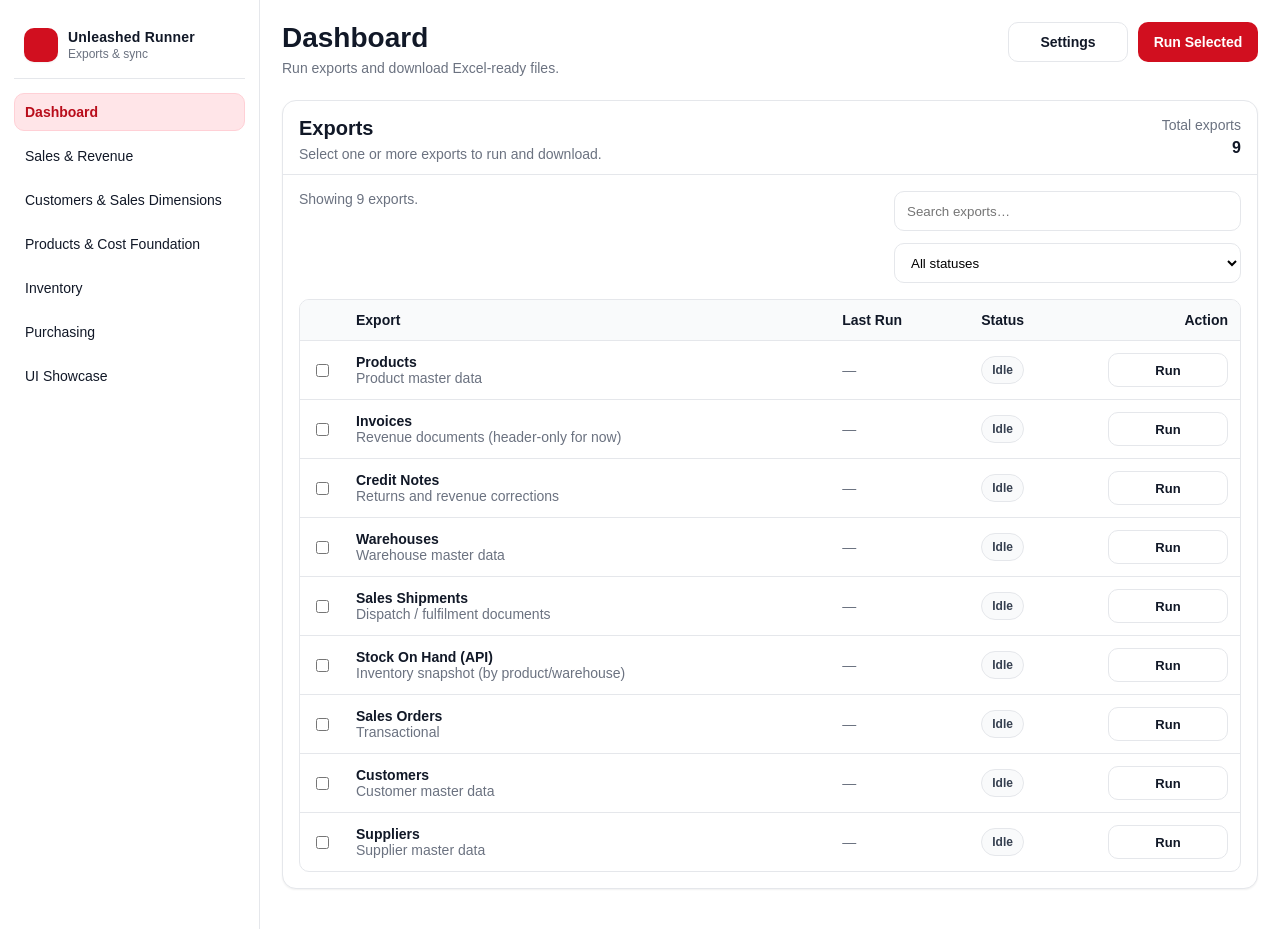
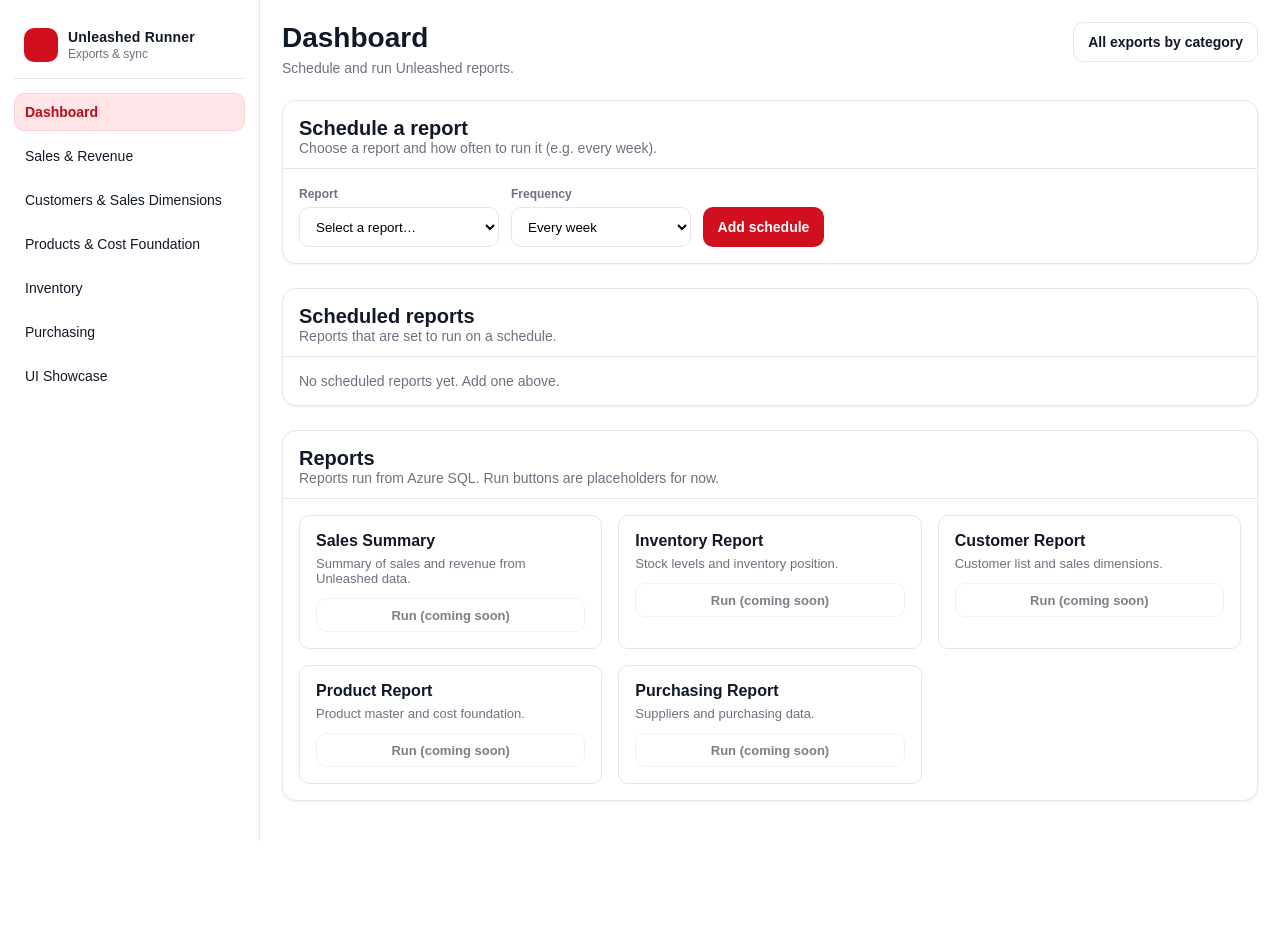
Before and after one commit to LeeKnowles02/unleashed_api, a Flask app: page / in a window 1280 px wide. After the commit the page ends 841 px from the top, so only its background shows below. Run offline with Flask 3, Linux system fonts and the light colour scheme.

Commit message:
Update the dashboard UI for reporting, and add a scheduler

```diff
--- a/app.py
+++ b/app.py
@@ -1,9 +1,10 @@
 from dotenv import load_dotenv
 from db import start_run, finish_run
+from schedules import add_schedule, delete_schedule, list_schedules
 
 load_dotenv()
 
-from flask import Flask, render_template, request, Response
+from flask import Flask, redirect, render_template, request, Response
 from openpyxl import Workbook
 from openpyxl.utils import get_column_letter
 import io
@@ -106,6 +107,15 @@
     },
 }
 
+# Placeholder reports for the dashboard (run via Azure SQL later; Run buttons are placeholders)
+DASHBOARD_REPORTS = [
+    {"key": "sales_summary", "label": "Sales Summary", "description": "Summary of sales and revenue from Unleashed data."},
+    {"key": "inventory_report", "label": "Inventory Report", "description": "Stock levels and inventory position."},
+    {"key": "customer_report", "label": "Customer Report", "description": "Customer list and sales dimensions."},
+    {"key": "product_report", "label": "Product Report", "description": "Product master and cost foundation."},
+    {"key": "purchasing_report", "label": "Purchasing Report", "description": "Suppliers and purchasing data."},
+]
+
 
 def build_workbook(selected_keys):
     wb = Workbook()
@@ -206,14 +216,34 @@
     return exports_list
 
 
+def build_reports_list() -> List[Dict[str, Any]]:
+    """Placeholder reports for dashboard and scheduler."""
+    return list(DASHBOARD_REPORTS)
+
+
+def get_report_label(key: str) -> str:
+    for r in DASHBOARD_REPORTS:
+        if r["key"] == key:
+            return r["label"]
+    return key
+
+
 @app.route("/")
 def index():
+    reports = build_reports_list()
+    try:
+        schedules = list_schedules()
+    except Exception:
+        schedules = []
+    for s in schedules:
+        s["report_label"] = get_report_label(s["report_key"])
     return render_template(
         "index.html",
         active_page="dashboard",
         page_title="Dashboard",
-        page_subtitle="Run exports and download Excel-ready files.",
-        exports=build_exports_list(),
+        page_subtitle="Schedule and run Unleashed reports.",
+        reports=reports,
+        schedules=schedules,
     )
 
 
@@ -298,5 +328,22 @@
     )
 
 
+@app.route("/schedule/add", methods=["POST"])
+def schedule_add():
+    report_key = request.form.get("report_key")
+    frequency = request.form.get("frequency", "weekly").strip() or "weekly"
+    valid_keys = {r["key"] for r in DASHBOARD_REPORTS}
+    if not report_key or report_key not in valid_keys:
+        return "Invalid report", 400
+    add_schedule(report_key, frequency)
+    return redirect("/")
+
+
+@app.route("/schedule/<schedule_id>/delete", methods=["POST"])
+def schedule_delete(schedule_id: str):
+    delete_schedule(schedule_id)
+    return redirect("/")
+
+
 if __name__ == "__main__":
     app.run(debug=True, use_reloader=False)
--- a/templates/index.html
+++ b/templates/index.html
@@ -8,48 +8,120 @@
     <div class="space-between">
       <div class="stack-6">
         <h1 class="h1">{{ page_title or "Dashboard" }}</h1>
-        <div class="muted">{{ page_subtitle or "Run exports and download Excel-ready files." }}</div>
+        <div class="muted">{{ page_subtitle or "Schedule and run Unleashed reports." }}</div>
       </div>
-
+      {% if reports is defined %}
+      <a href="/exports/sales" class="btn btn-secondary btn-md">All exports by category</a>
+      {% else %}
       <div class="row">
         <button class="btn btn-secondary btn-md" type="button">Settings</button>
         <button class="btn btn-primary btn-md" type="submit" form="bulkRunForm">Run Selected</button>
       </div>
+      {% endif %}
     </div>
 
+    {% if reports is defined %}
+    <!-- Dashboard: Scheduler -->
     <div class="card">
       <div class="card-header">
-        <div class="space-between">
-          <div class="stack-6">
-            <h2 class="h2">Exports</h2>
-            <div class="muted">Select one or more exports to run and download.</div>
+        <h2 class="h2">Schedule a report</h2>
+        <div class="muted">Choose a report and how often to run it (e.g. every week).</div>
+      </div>
+      <div class="card-body">
+        <form method="post" action="/schedule/add" class="row" style="flex-wrap: wrap; gap: 12px; align-items: flex-end;">
+          <div class="stack-6" style="min-width: 200px;">
+            <label class="muted" style="font-size: 12px; font-weight: 600;">Report</label>
+            <select class="select" name="report_key" required>
+              <option value="">Select a report…</option>
+              {% for r in reports %}
+              <option value="{{ r.key }}">{{ r.label }}</option>
+              {% endfor %}
+            </select>
           </div>
+          <div class="stack-6" style="min-width: 160px;">
+            <label class="muted" style="font-size: 12px; font-weight: 600;">Frequency</label>
+            <select class="select" name="frequency">
+              <option value="daily">Daily</option>
+              <option value="weekly" selected>Every week</option>
+              <option value="monthly">Monthly</option>
+            </select>
+          </div>
+          <button type="submit" class="btn btn-primary btn-md">Add schedule</button>
+        </form>
+      </div>
+    </div>
 
-          <div class="stack-6" style="text-align: right;">
-            <div class="muted">Total exports</div>
-            <div class="h3">{{ exports|length }}</div>
+    <!-- Scheduled reports -->
+    <div class="card">
+      <div class="card-header">
+        <h2 class="h2">Scheduled reports</h2>
+        <div class="muted">Reports that are set to run on a schedule.</div>
+      </div>
+      <div class="card-body">
+        {% if schedules %}
+        <div class="table-wrap">
+          <table>
+            <thead>
+              <tr>
+                <th>Report</th>
+                <th>Frequency</th>
+                <th>Scheduled</th>
+                <th class="th-action">Action</th>
+              </tr>
+            </thead>
+            <tbody>
+              {% for s in schedules %}
+              <tr>
+                <td><strong>{{ s.report_label }}</strong></td>
+                <td class="muted">{{ s.frequency }}</td>
+                <td class="muted">{{ s.created_at_display }}</td>
+                <td class="td-action">
+                  <form method="post" action="/schedule/{{ s.id }}/delete" style="display: inline;">
+                    <button type="submit" class="btn btn-ghost btn-sm">Remove</button>
+                  </form>
+                </td>
+              </tr>
+              {% endfor %}
+            </tbody>
+          </table>
+        </div>
+        {% else %}
+        <div class="muted">No scheduled reports yet. Add one above.</div>
+        {% endif %}
+      </div>
+    </div>
+
+    <!-- Available reports (placeholders: will run via Azure SQL) -->
+    <div class="card">
+      <div class="card-header">
+        <h2 class="h2">Reports</h2>
+        <div class="muted">Reports run from Azure SQL. Run buttons are placeholders for now.</div>
+      </div>
+      <div class="card-body">
+        <div class="report-grid">
+          {% for r in reports %}
+          <div class="report-card">
+            <div class="stack-6">
+              <strong class="h3">{{ r.label }}</strong>
+              {% if r.description %}
+              <div class="muted">{{ r.description }}</div>
+              {% endif %}
+            </div>
+            <button type="button" class="btn btn-secondary btn-sm" disabled style="margin-top: 12px;">Run (coming soon)</button>
           </div>
+          {% endfor %}
         </div>
       </div>
-
+    </div>
+    {% else %}
+    <!-- Category page: Exports table -->
+    <hr class="hr" />
+    <div class="card">
+      <div class="card-header">
+        <h2 class="h2">Exports</h2>
+        <div class="muted">Select one or more exports to run.</div>
+      </div>
       <div class="card-body">
-        <div class="space-between" style="margin-bottom: 16px;">
-          <div class="muted">
-            Showing {{ exports|length }} export{{ exports|length != 1 and "s" or "" }}.
-          </div>
-
-          <div class="row" style="gap: 12px;">
-            <input class="input" placeholder="Search exports…" name="search" style="min-width: 220px;" />
-            <select class="select" name="status_filter">
-              <option value="">All statuses</option>
-              <option value="success">Successful</option>
-              <option value="running">Running</option>
-              <option value="failed">Failed</option>
-              <option value="idle">Idle</option>
-            </select>
-          </div>
-        </div>
-
         <form id="bulkRunForm" method="post" action="/run-selected">
           <div class="table-wrap">
             <table>
@@ -62,36 +134,18 @@
                   <th class="th-action">Action</th>
                 </tr>
               </thead>
-
               <tbody>
                 {% for e in exports %}
                 <tr>
-                  <td class="td-tight">
-                    <input type="checkbox" name="exports" value="{{ e.key }}" />
-                  </td>
-
+                  <td class="td-tight"><input type="checkbox" name="exports" value="{{ e.key }}" /></td>
                   <td>
                     <strong>{{ e.label }}</strong>
-                    {% if e.description %}
-                      <div class="muted">{{ e.description }}</div>
-                    {% endif %}
+                    {% if e.description %}<div class="muted">{{ e.description }}</div>{% endif %}
                   </td>
-
                   <td class="muted">{{ e.last_run }}</td>
-
-                  <td>
-                    <span class="pill {{ e.status_class }}">{{ e.status }}</span>
-                  </td>
-
+                  <td><span class="pill {{ e.status_class }}">{{ e.status }}</span></td>
                   <td class="td-action">
-                    <button
-                      class="btn btn-secondary btn-sm"
-                      type="submit"
-                      formaction="/run-single"
-                      formmethod="post"
-                      name="export"
-                      value="{{ e.key }}"
-                    >Run</button>
+                    <button class="btn btn-secondary btn-sm" type="submit" formaction="/run-single" formmethod="post" name="export" value="{{ e.key }}">Run</button>
                   </td>
                 </tr>
                 {% endfor %}
@@ -101,5 +155,23 @@
         </form>
       </div>
     </div>
+    {% endif %}
   </div>
+
+  <style>
+    .report-grid {
+      display: grid;
+      grid-template-columns: repeat(auto-fill, minmax(280px, 1fr));
+      gap: 16px;
+    }
+    .report-card {
+      padding: 16px;
+      border: 1px solid var(--border);
+      border-radius: var(--radius-md);
+      background: var(--surface);
+      display: flex;
+      flex-direction: column;
+    }
+    .report-card .muted { font-size: 13px; }
+  </style>
 {% endblock %}
```
Also changed, not shown: schedules.py (added, +74 -0 lines), db.py (line endings or trailing spaces).
